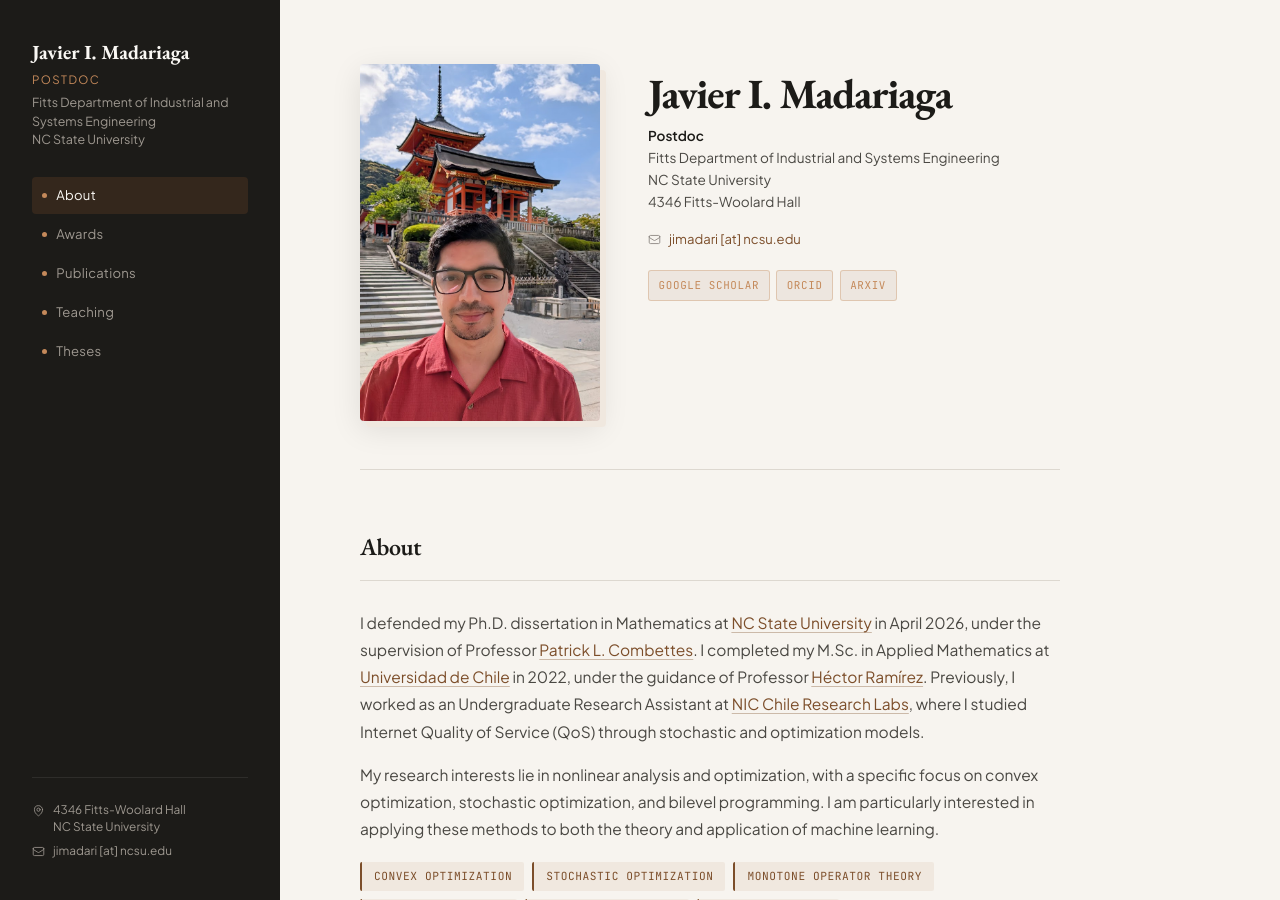
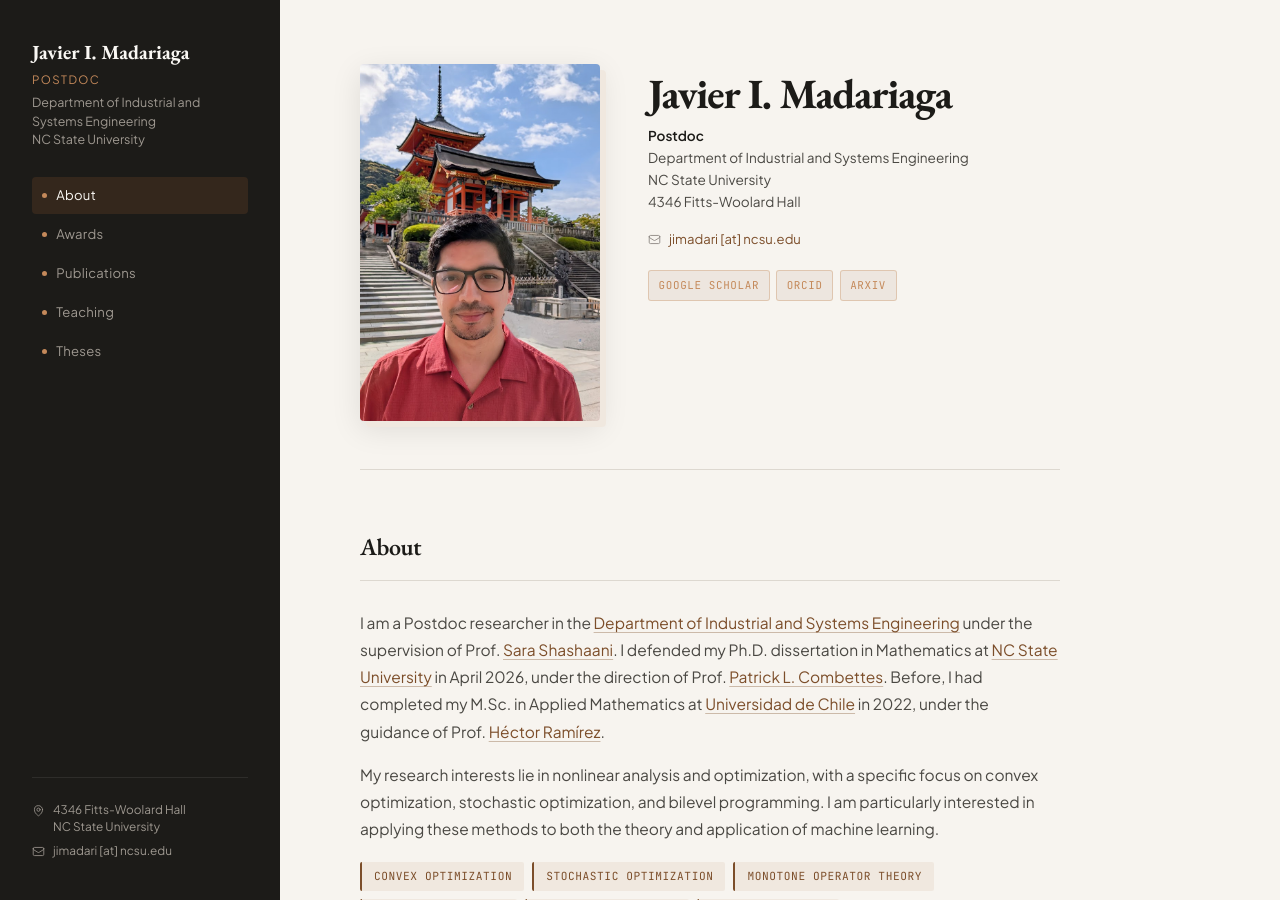
Before and after one commit to jmadariagar/jmadariagar.github.io, a Jekyll site: the page index.html, which Jekyll copies as it is, in a window 1280 px wide and 900 px high. Built offline with Jekyll 4.4.1, drawn with Linux system fonts in a browser that asks for light colours.

Commit message:
Update index.html

```diff
--- a/index.html
+++ b/index.html
@@ -558,7 +558,7 @@
 
     <div class="sidebar-name">Javier I. Madariaga</div>
     <div class="sidebar-title">Postdoc</div>
-    <div class="sidebar-dept">Fitts Department of Industrial and Systems Engineering <br>NC State University</div>
+    <div class="sidebar-dept">Department of Industrial and Systems Engineering<br>NC State University</div>
 
 
     <nav class="nav">
@@ -595,7 +595,7 @@
         <div class="hero-name">Javier I. Madariaga</div>
         <div class="hero-role">
           <strong>Postdoc</strong><br>
-          Fitts Department of Industrial and Systems Engineering<br>
+          Department of Industrial and Systems Engineering<br>
           NC State University<br>
           4346 Fitts-Woolard Hall
         </div>
@@ -621,17 +621,18 @@
 
       <div class="about-text">
         <p>
+          I am a Postdoc researcher in the
+          <a href="https://ise.ncsu.edu/" target="_blank">Department of Industrial and Systems Engineering</a>
+          under the supervision of Prof.
+          <a href="https://shashaani.wordpress.ncsu.edu" target="_blank">Sara Shashaani</a>.
           I defended my Ph.D. dissertation in Mathematics at
           <a href="https://math.sciences.ncsu.edu" target="_blank">NC State University</a>
-          in April 2026, under the supervision of Professor
+          in April 2026, under the direction of Prof.
           <a href="https://pcombet.math.ncsu.edu" target="_blank">Patrick L. Combettes</a>.
-          I completed my M.Sc. in Applied Mathematics at
+          Before, I had completed my M.Sc. in Applied Mathematics at
           <a href="https://www.dim.uchile.cl/en/home/" target="_blank">Universidad de Chile</a>
-          in 2022, under the guidance of Professor
+          in 2022, under the guidance of Prof.
           <a href="https://sites.google.com/site/hectorramirezhomepage/home" target="_blank">Héctor Ramírez</a>.
-          Previously, I worked as an Undergraduate Research Assistant at
-          <a href="https://niclabs.cl/" target="_blank">NIC Chile Research Labs</a>,
-          where I studied Internet Quality of Service (QoS) through stochastic and optimization models.
         </p>
         <p>
           My research interests lie in nonlinear analysis and optimization, with a specific focus on convex optimization, stochastic optimization, and bilevel programming. I am particularly interested in applying these methods to both the theory and application of machine learning.        </p>
```
